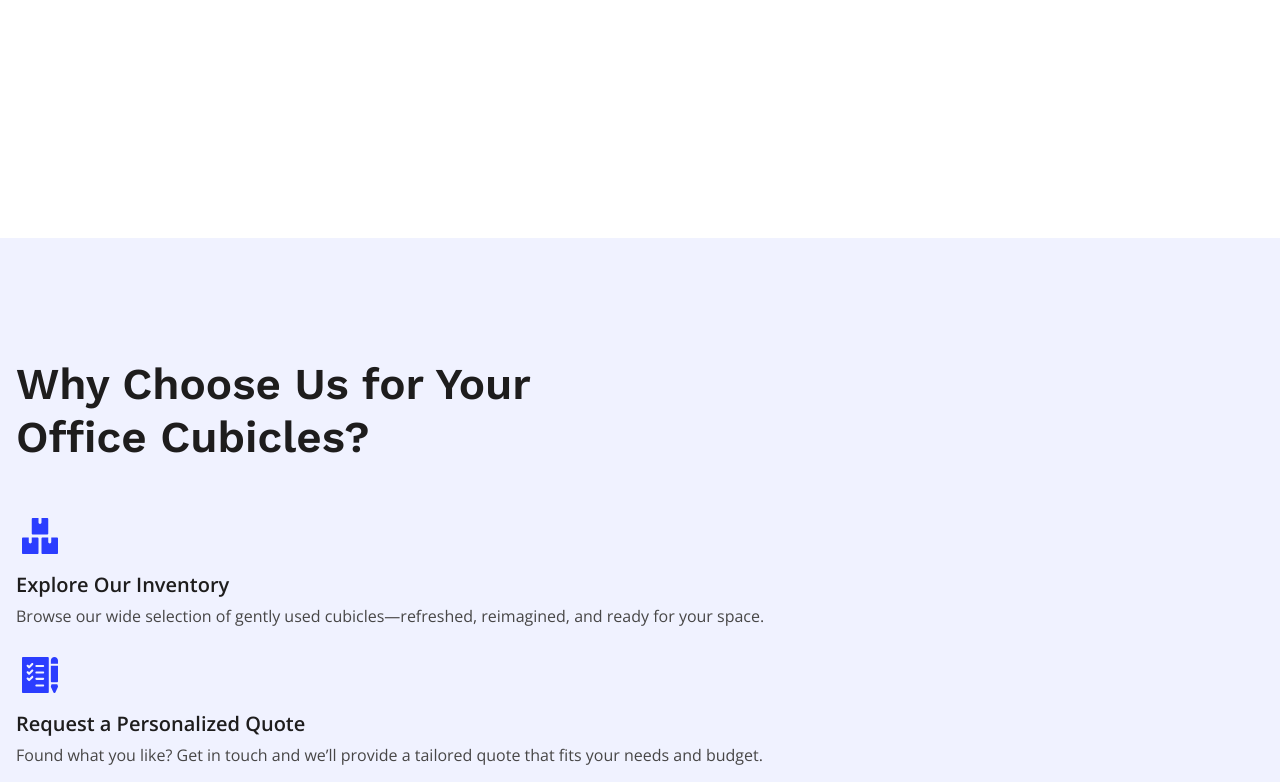
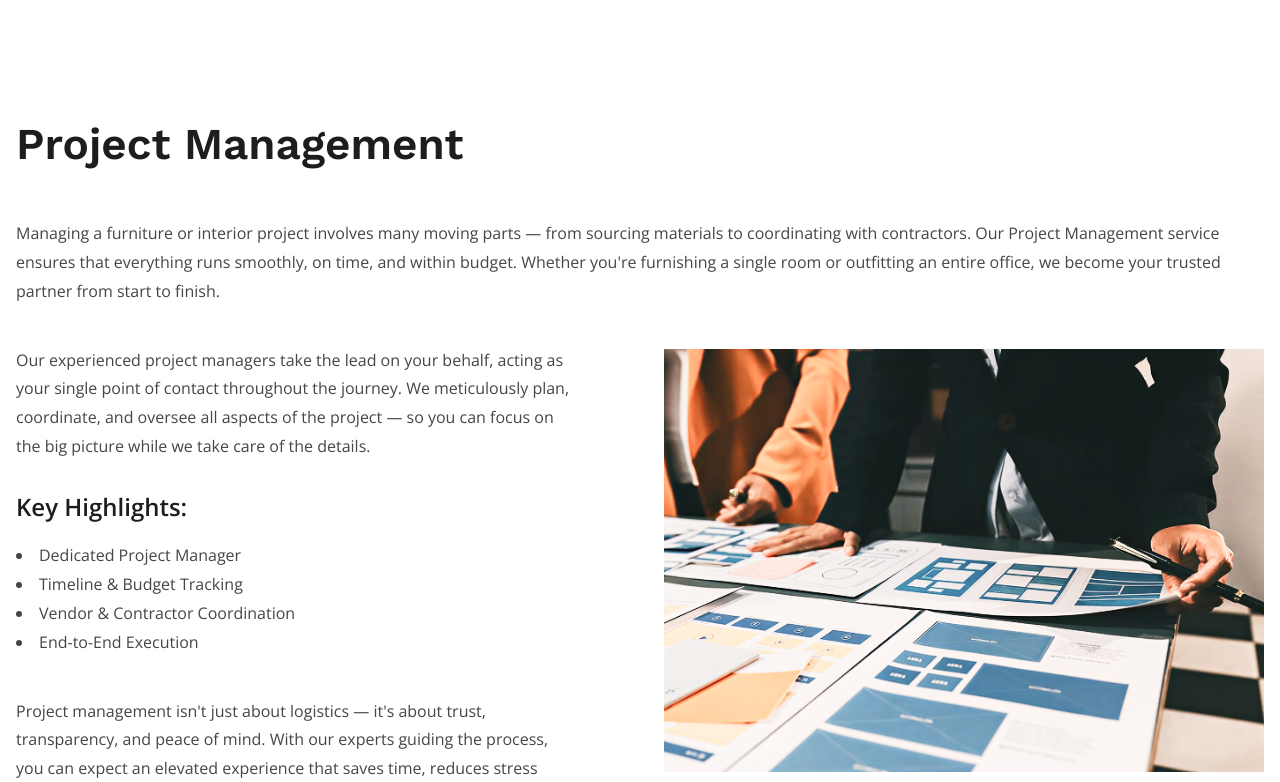
Before and after one commit to backbencherstudio/thutt-client, a Next.js app: page /services in a window 1280 px wide. Shown: the part 1258-2040 px from the top of the page. Built offline with nearby package versions, Linux system fonts and the light colour scheme; no server answers.

Commit message:
card two added

```diff
--- a/app/(site)/_components/_pages/_services/_service-cards/_card-two/cardTwo.tsx
+++ b/app/(site)/_components/_pages/_services/_service-cards/_card-two/cardTwo.tsx
@@ -4,42 +4,61 @@ export default function cardTwo() {
   return (
     <div className="bg-white px-4">
       <div className="container mx-auto pb-10 sm:pb-16 md:pb-20 xl:pb-[120px]">
-        {/* <div className="flex flex-col-reverse md:flex-row items-center justify-between gap-10 md:gap-20">
+        <h2 className="text-[#1E1D1D] mb-6 sm:mb-8 md:mb-10 lg:mb-12">
+          Project Management
+        </h2>
+        <p className="text-[#474646] mt-2">
+          Managing a furniture or interior project involves many moving parts —
+          from sourcing materials to coordinating with contractors. Our Project
+          Management service ensures that everything runs smoothly, on time, and
+          within budget. Whether you're furnishing a single room or outfitting
+          an entire office, we become your trusted partner from start to finish.
+        </p>
+        <div className="flex flex-col-reverse md:flex-row items-center justify-between gap-10 md:gap-20 mt-6 sm:mt-8">
+          <div className="w-full md:w-[560px] flex flex-col gap-4 md:gap-8">
+            <p className="text-[#474646] mt-2">
+              Our experienced project managers take the lead on your behalf,
+              acting as your single point of contact throughout the journey. We
+              meticulously plan, coordinate, and oversee all aspects of the
+              project — so you can focus on the big picture while we take care
+              of the details.
+            </p>
+            <div className="flex flex-col gap-5 items-start justify-start">
+              <div className="text-[#1E1D1D] text-[20px] md:text-[24px] font-semibold leading-[120%]">
+                Key Highlights:
+              </div>
+              <div className="">
+                <ul className="list-disc list-inside">
+                  <li className="text-[16px] text-[#474646] leading-[180%]">
+                    Dedicated Project Manager
+                  </li>
+                  <li className="text-[16px] text-[#474646] leading-[180%]">
+                    Timeline & Budget Tracking
+                  </li>
+                  <li className="text-[16px] text-[#474646] leading-[180%]">
+                    Vendor & Contractor Coordination
+                  </li>
+                  <li className="text-[16px] text-[#474646] leading-[180%]">
+                    End-to-End Execution
+                  </li>
+                </ul>
+              </div>
+            </div>
+            <p className="text-[#474646] mt-2">
+              Project management isn't just about logistics — it's about trust,
+              transparency, and peace of mind. With our experts guiding the
+              process, you can expect an elevated experience that saves time,
+              reduces stress
+            </p>
+          </div>
           <Image
-            src="/assets/site-images/services/card-one.png"
+            src="/assets/site-images/services/card-two.png"
             alt="card-one"
             width={1000}
             height={1000}
             className="w-full h-full object-cover sm:w-[400px] md:w-[480px] lg:w-[550px] xl:w-[600px] 2xl:w-[680px]"
           />
-          <div className="w-full md:w-[560px] flex flex-col gap-4 md:gap-8">
-            <h2 className="text-[#1E1D1D]">Space Planning & Design</h2>
-            <p className="text-[#474646] mt-2">
-              We help transform your vision into a functional and visually
-              stunning space. Our experts analyze room dimensions, layout flow,
-              lighting, and aesthetic goals to craft a furniture plan that
-              maximizes comfort, usability, and style.
-            </p>
-            <div className="flex flex-col gap-5 items-start justify-start">
-              <div className="text-[#1E1D1D] text-[20px] md:text-[24px] font-semibold leading-[120%]">
-                Includes:
-              </div>
-              <div className="">
-                <ul className="list-disc list-inside">
-                  <li className="text-[16px] text-[#474646] leading-[180%]">
-                    2D/3D space visualization
-                  </li>
-                  <li className="text-[16px] text-[#474646] leading-[180%]">
-                    Mood boards & material selection
-                  </li>
-                  <li className="text-[16px] text-[#474646] leading-[180%]">
-                    Ergonomic and functional layout plans
-                  </li>
-                </ul>
-              </div>
-            </div>
-          </div>
-        </div> */}
+        </div>
       </div>
     </div>
   );
```
Also changed, not shown: public/assets/site-images/services/card-two.png (added).
